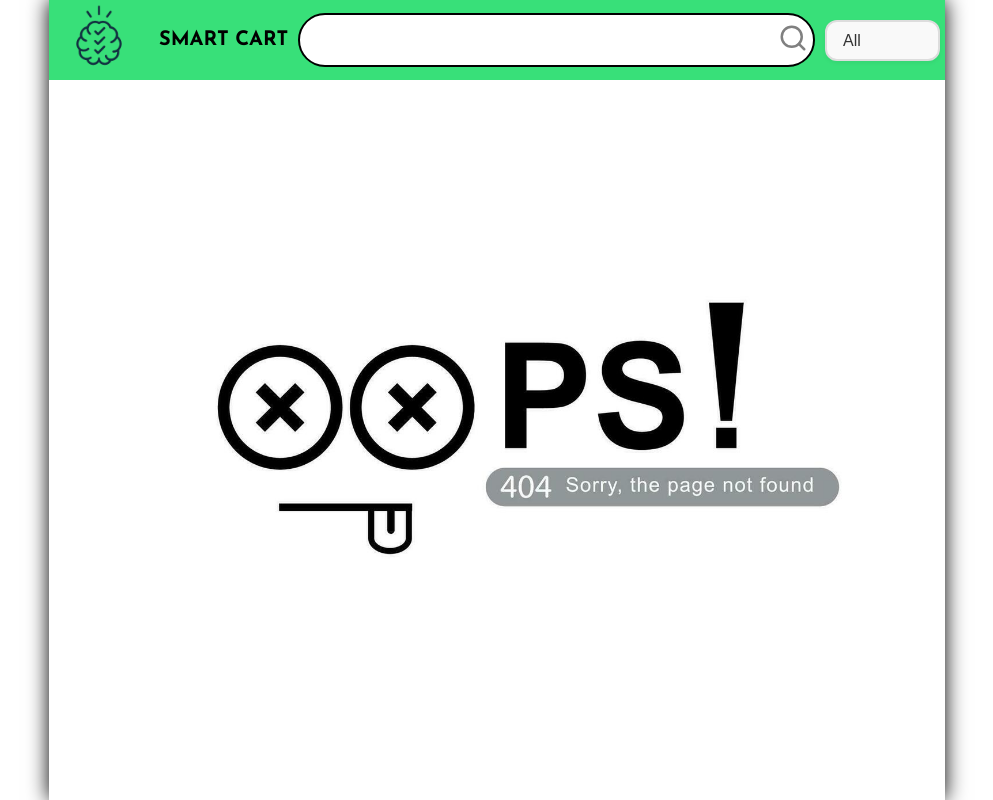
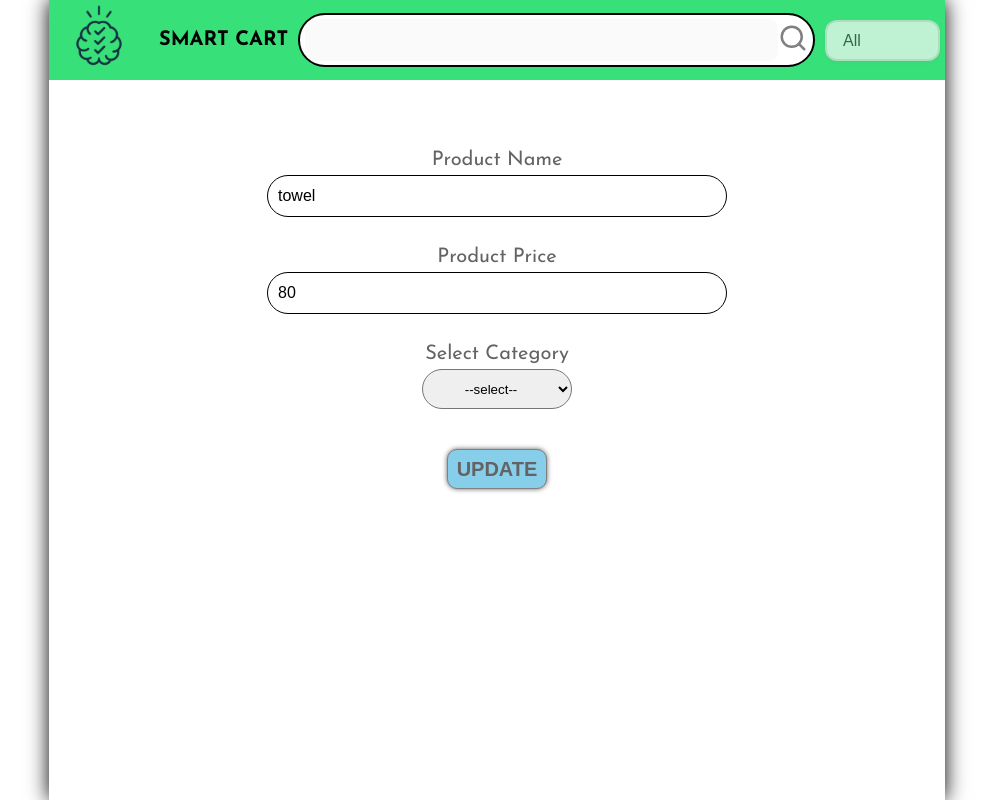
Before and after one commit to edwinisac/smart-shopping-list-react, a React (Vite) app: page /update/1 in a window 1280 px wide. Shown: the whole page, without its empty margins (143-1136 px from the left). Built offline with nearby package versions, Linux system fonts and the light colour scheme; data requests are answered from the project's data file.

Commit message:
update functionality partially done

```diff
--- a/db.json
+++ b/db.json
@@ -1,47 +1,47 @@
 {
   "items": [
     {
-      "id": 1,
-      "name": "Balloons",
-      "qty": 20,
-      "price": 100,
-      "category": "party",
+      "id": "1",
+      "name": "towel",
+      "qty": 3,
+      "price": 80,
+      "category": "clothing",
+      "status": false
+    },
+    {
+      "id": "2",
+      "name": "bulb",
+      "qty": 5,
+      "price": 200,
+      "category": "electronics",
       "status": true
     },
     {
-      "id": 2,
-      "name": "Cake",
-      "qty": 1,
-      "price": 200,
+      "id": "3",
+      "name": "Plates",
+      "qty": 25,
+      "price": 50,
+      "category": "party",
+      "status": false
+    },
+    {
+      "id": "4",
+      "name": "Juice Pack",
+      "qty": 6,
+      "price": 120,
+      "category": "food",
+      "status": true
+    },
+    {
+      "id": "5",
+      "name": "Chips",
+      "qty": 4,
+      "price": 80,
       "category": "food",
       "status": false
     },
     {
-      "id": 3,
-      "name": "Plates",
-      "qty": 25,
-      "price": 50,
-      "category": "party",
-      "status": true
-    },
-    {
-      "id": 4,
-      "name": "Juice Pack",
-      "qty": 6,
-      "price": 120,
-      "category": "food",
-      "status": false
-    },
-    {
-      "id": 5,
-      "name": "Chips",
-      "qty": 4,
-      "price": 80,
-      "category": "food",
-      "status": true
-    },
-    {
-      "id": 6,
+      "id": "6",
       "name": "Candles",
       "qty": 12,
       "price": 40,
@@ -49,7 +49,7 @@
       "status": true
     },
     {
-      "id": 7,
+      "id": "7",
       "name": "Napkins",
       "qty": 30,
       "price": 30,
@@ -57,45 +57,44 @@
       "status": false
     },
     {
-      "id": 8,
+      "id": "8",
       "name": "Soft Drinks",
       "qty": 6,
       "price": 150,
       "category": "food",
-      "status": true
+      "status": false
     },
     {
-      "id": 9,
+      "id": "9",
       "name": "Gift Wrap",
       "qty": 5,
       "price": 60,
       "category": "party",
-      "status": false
+      "status": true
     },
     {
-      "id": 10,
+      "id": "10",
       "name": "Chocolates",
       "qty": 10,
       "price": 120,
       "category": "food",
-      "status": true
+      "status": false
     },
     {
-      "id": 11,
+      "id": "11",
       "name": "Paper Cups",
       "qty": 20,
       "price": 40,
       "category": "party",
-      "status": true
+      "status": false
     },
     {
-      "id": 12,
+      "id": "12",
       "name": "Cookies",
       "qty": 3,
       "price": 90,
       "category": "food",
-      "status": false
+      "status": true
     }
   ]
-
 }
--- a/index.html
+++ b/index.html
@@ -4,7 +4,6 @@
     <meta charset="UTF-8" />
     <link rel="icon" type="image/svg+xml" href="./src/assets/images/logo-small.png" />
     <meta name="viewport" content="width=device-width, initial-scale=1.0" />
-    <title>Smart Cart</title>
     <link href="https://fonts.googleapis.com/css2?family=Josefin+Sans:wght@300;400;500;600;700&display=swap" rel="stylesheet">
   </head>
   <body>
--- a/package.json
+++ b/package.json
@@ -15,6 +15,7 @@
     "lucide-react": "^0.553.0",
     "react": "^19.1.1",
     "react-dom": "^19.1.1",
+    "react-helmet": "^6.1.0",
     "react-router-dom": "^7.9.5"
   },
   "devDependencies": {
--- a/src/App.jsx
+++ b/src/App.jsx
@@ -5,6 +5,9 @@ import { Error } from './pageError/Error';
 
 import { Routes,Route} from 'react-router-dom';
 import './App.css'
+import { useState ,useEffect} from 'react';
+import axios from 'axios';
+
 
 
 
@@ -13,12 +16,24 @@ import './App.css'
 
 function App() {
 
+  const [items, setitems] = useState([]);
+
+  const fetchItemData = async () => {
+    const res = await axios.get("http://localhost:5000/items");
+    setitems(res.data);
+  };
+
+  useEffect(() => {
+    fetchItemData();
+  },[]);
+
+
   return (
     <div className='main-container'>
       <Routes>
-        <Route path="/" element={<Home/>}/>
-        <Route path="/add" element={<AddItem/>}/>
-        <Route path="/update" element={<Update/>}/>
+        <Route path="/" element={<Home items={items} fetchItemData={fetchItemData}/>}/>
+        <Route path="/add" element={<AddItem items={items}/>}/>
+        <Route path="/update/:id" element={<Update items={items}/>}/>
         <Route path="*" element={<Error/>}/>
 
       </Routes>
--- a/src/add-item/AddItem.jsx
+++ b/src/add-item/AddItem.jsx
@@ -1,14 +1,16 @@
+import { Helmet } from "react-helmet";
 import { Form } from "../components/Form";
-import {Header} from "../components/Header";
+import { Header } from "../components/Header";
 
 import "./addItem.css";
-export function AddItem(){
-    return(
-        <>
-            <Header currentPage="add"/>
-            <Form currentPage="add"/>
-
-
-        </>
-    )
+export function AddItem({items}) {
+  return (
+    <>
+      <Helmet>
+        <title>smart cart-Add</title>
+      </Helmet>
+      <Header currentPage="add" />
+      <Form currentPage="add" items={items}/>
+    </>
+  );
 }
--- a/src/components/Form.jsx
+++ b/src/components/Form.jsx
@@ -1,12 +1,29 @@
 import "./form.css";
-export function Form({currentPage}) {
-    console.log(currentPage);
+export function Form({ currentPage, items, id }) {
+  const selectedItem = items.find((item) => item.id == id);
+
+  if (currentPage === "update" && !selectedItem) {
+    return <p>Loading...</p>;
+  }
   return (
     <div className="form-container">
-      <label htmlFor="name">Product Name</label>
-      <input type="text" className="item-name field" id="name" placeholder="Enter the products name"/>
+      <label htmlFor="name">Product Name </label>
+      <input
+        type="text"
+        className="item-name field"
+        id="name"
+        placeholder="Enter the products name"
+        defaultValue={currentPage === "update" ? selectedItem?.name : ""}
+      />
       <label htmlFor="price">Product Price</label>
-      <input type="number"  step={0.1} className="item-price field" id="price" placeholder="Enter the price"/>
+      <input
+        type="number"
+        step={0.1}
+        className="item-price field"
+        id="price"
+        placeholder="Enter the price"
+        defaultValue={currentPage==="update" ? selectedItem?.price : ""}
+      />
       <label htmlFor="category">Select Category</label>
       <select className="category-selector" id="category">
         <option value="select">--select--</option>
@@ -30,7 +47,13 @@ export function Form({currentPage}) {
         </option>
       </select>
 
-      <button className={`action-button ${currentPage==="update"? "update-button":""}`}>{currentPage==="add"?"ADD":"UPDATE"}</button>
+      <button
+        className={`action-button ${
+          currentPage === "update" ? "update-button" : ""
+        }`}
+      >
+        {currentPage === "add" ? "ADD" : "UPDATE"}
+      </button>
     </div>
   );
 }
--- a/src/home/Home.jsx
+++ b/src/home/Home.jsx
@@ -1,22 +1,17 @@
 import { Header } from "../components/Header";
-import { Link } from "react-router-dom";
+import { Link,useNavigate } from "react-router-dom";
 
 import "./home.css";
 import { Pen, Trash2, Check, Plus } from "lucide-react";
-import { useEffect, useState } from "react";
 import axios from "axios";
 
 
-export function Home() {
-  const [items, setitems] = useState([]);
 
-  useEffect(() => {
-    const fetchItemData = async () => {
-      const res = await axios.get("http://localhost:5000/items");
-      setitems(res.data);
-    };
-    fetchItemData();
-  }, []);
+
+export function Home({items,fetchItemData}) {
+
+
+
 
   let quantity = 0;
   let totalPrice = 0;
@@ -24,6 +19,18 @@ export function Home() {
     quantity += item.qty;
     totalPrice += item.qty * item.price;
   });
+
+  const handleClick=async(item)=>{
+    await axios.patch(`http://localhost:5000/items/${item.id}`,{
+      status:!item.status
+    })
+    await fetchItemData();
+  }
+
+  const navigate=useNavigate();
+  const handleUpdateButton=(item)=>{
+    navigate(`/update/${item.id}`);
+  }
 
   return (
     <>
@@ -38,20 +45,20 @@ export function Home() {
                 className={`${item.status && "item-checked"} list-item `}
               >
                 {/*add class name item-checked to lis-item for checked features  */}
-                <div className="checkbox">
+                <div className="checkbox" onClick={()=>{handleClick(item)}}>
                   {/* add this button for showing check mark */}
                   {item.status && (
                     <Check color="green" size="20px" strokeWidth="4px" />
                   )}
                 </div>
-                <p className="item-name">{item.name}</p>
+                <p className="item-name" onClick={()=>{handleClick(item)}}>{item.name}</p>
                 <p className="item-quantity">
                   {item.qty} <span className="quantity-symbol">x</span>
                 </p>
                 <p className="item-price">
                   <span className="price-symbol">₹</span> {item.price}
                 </p>
-                <button className="update-button list-button">
+                <button className="update-button list-button" onClick={()=>handleUpdateButton(item)}>
                   <Pen size="20px" color="blue" />
                 </button>
                 <button className="delete-button list-button">
--- a/src/home/home.css
+++ b/src/home/home.css
@@ -30,7 +30,7 @@
 /* when the item is selected */
 .home-container .item-checked {
   text-decoration: line-through;
-  background-color: rgb(247, 103, 103);
+  background-color: #ffb3b3;
   color: grey;
 }
 
@@ -49,6 +49,9 @@
   margin: 0px;
   font-size: 20px;
   flex-grow: 1;
+  height: 100%;
+  display: flex;
+  align-items: center;
 }
 .home-container .quantity-symbol{
   color:green;
--- a/src/pageError/Error.jsx
+++ b/src/pageError/Error.jsx
@@ -1,10 +1,14 @@
 import { Header } from "../components/Header";
 import errorImage from "../assets/images/error.png";
 import "./error.css";
+import { Helmet } from "react-helmet";
 
 export function Error() {
   return (
     <>
+      <Helmet>
+    <title>Error</title>
+    </Helmet>
       <Header />
       <div className="image-container">
         <img src={errorImage} alt="" className="image" />
--- a/src/update-item/Update.jsx
+++ b/src/update-item/Update.jsx
@@ -1,11 +1,17 @@
+import { useParams } from "react-router-dom";
 import { Form } from "../components/Form";
 import { Header } from "../components/Header";
 
-export function Update() {
+
+export function Update({items}) {
+const {id}=useParams();
+
+
   return (
     <>
+    <title>smart cart-update</title>
       <Header currentPage="update" />
-      <Form currentPage="update" />
+      <Form currentPage="update" items={items} id={id}/>
     </>
   );
 }
```
Also changed, not shown: 1 other file (tests, documents, lock files or other folders).
